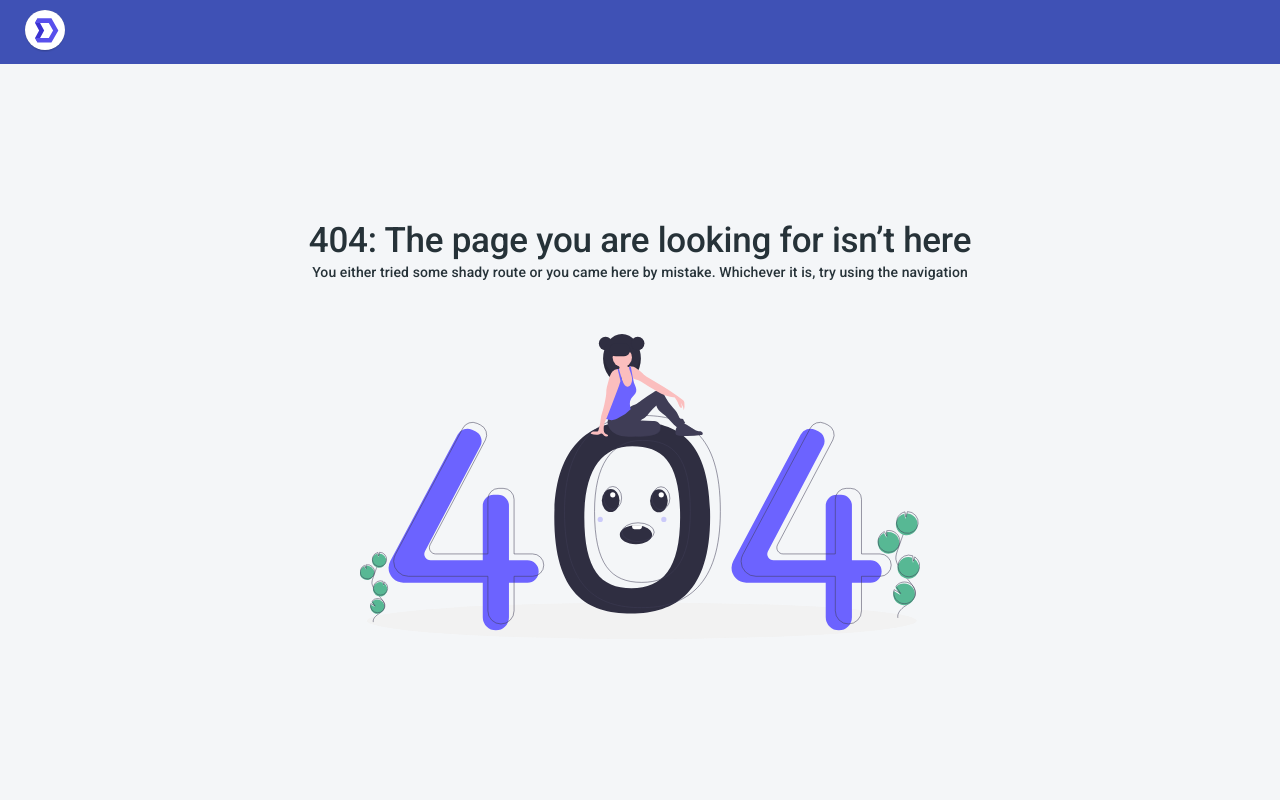
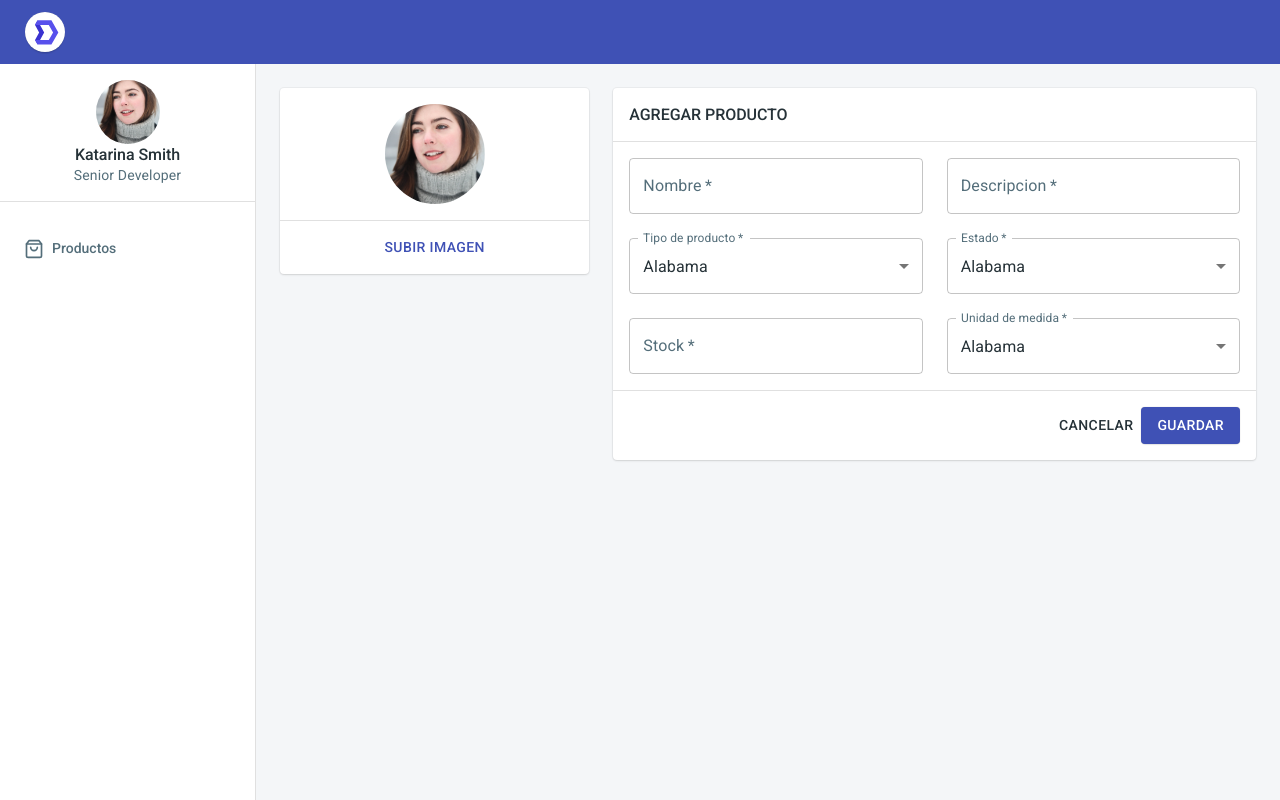
Before and after one commit to Brayanmnu/TiendaDashboardAdminv2, a React (Create React App) app: page /app/products/add_products in a window 1280 px wide. Before the commit this address led to /404. Built offline with nearby package versions, Linux system fonts and the light colour scheme.

Commit message:
Redireccionamiento de agregar producto

```diff
--- a/src/routes.js
+++ b/src/routes.js
@@ -9,7 +9,7 @@ import LoginView from 'src/views/auth/LoginView';
 import NotFoundView from 'src/views/errors/NotFoundView';
 import ProductListView from 'src/views/product/ProductListView';
 import RegisterView from 'src/views/auth/RegisterView';
-import SettingsView from 'src/views/settings/SettingsView';
+import Addproducto from 'src/views/product/ProductListView/Addproducto';
 
 const routes = [
   {
@@ -19,7 +19,8 @@ const routes = [
       { path: 'account', element: <AccountView /> },
       { path: 'customers', element: <CustomerListView /> },
       { path: 'dashboard', element: <DashboardView /> },
-      { path: 'products', element: <ProductListView /> }
+      { path: 'products', element: <ProductListView /> },
+      { path: 'products/add_products', element:<Addproducto/>}
     ]
   },
   {
--- a/src/views/product/ProductListView/Addproducto.js
+++ b/src/views/product/ProductListView/Addproducto.js
@@ -0,0 +1,56 @@
+import React from 'react';
+import {
+    Container,
+    Grid,
+  makeStyles
+} from '@material-ui/core';
+import Page from 'src/components/Page';
+
+import Profile from './Profile';
+import ProfileDetails from './ProfileDetails';
+
+const useStyles = makeStyles((theme) => ({
+    root: {
+      backgroundColor: theme.palette.background.dark,
+      minHeight: '100%',
+      paddingBottom: theme.spacing(3),
+      paddingTop: theme.spacing(3)
+    }
+  }));
+
+
+const Addproducto = () => {
+    const classes = useStyles();
+    return (
+        <Page
+            className={classes.root}
+            title="Agregar productos"
+            >
+            <Container maxWidth="lg">
+                <Grid
+                container
+                spacing={3}
+                >
+                <Grid
+                    item
+                    lg={4}
+                    md={6}
+                    xs={12}
+                >
+                    <Profile />
+                </Grid>
+                <Grid
+                    item
+                    lg={8}
+                    md={6}
+                    xs={12}
+                >
+                    <ProfileDetails />
+                </Grid>
+                </Grid>
+            </Container>
+        </Page>
+    );
+  };
+
+  export default Addproducto;
--- /dev/null
+++ b/src/views/product/ProductListView/Profile.js
@@ -0,0 +1,67 @@
+import React from 'react';
+import PropTypes from 'prop-types';
+import clsx from 'clsx';
+import moment from 'moment';
+import {
+  Avatar,
+  Box,
+  Button,
+  Card,
+  CardActions,
+  CardContent,
+  Divider,
+  Typography,
+  makeStyles
+} from '@material-ui/core';
+
+const user = {
+  avatar: '/static/images/avatars/avatar_6.png'
+};
+
+const useStyles = makeStyles(() => ({
+  root: {},
+  avatar: {
+    height: 100,
+    width: 100
+  }
+}));
+
+const Profile = ({ className, ...rest }) => {
+  const classes = useStyles();
+
+  return (
+    <Card
+      className={clsx(classes.root, className)}
+      {...rest}
+    >
+      <CardContent>
+        <Box
+          alignItems="center"
+          display="flex"
+          flexDirection="column"
+        >
+          <Avatar
+            className={classes.avatar}
+            src={user.avatar}
+          />
+        </Box>
+      </CardContent>
+      <Divider />
+      <CardActions>
+        <Button
+          color="primary"
+          fullWidth
+          variant="text"
+        >
+          Subir imagen
+        </Button>
+      </CardActions>
+    </Card>
+  );
+};
+
+Profile.propTypes = {
+  className: PropTypes.string
+};
+
+export default Profile;
--- /dev/null
+++ b/src/views/product/ProductListView/ProfileDetails.js
@@ -0,0 +1,224 @@
+import React, { useState } from 'react';
+import clsx from 'clsx';
+import PropTypes from 'prop-types';
+import {
+  Box,
+  Button,
+  Card,
+  CardContent,
+  CardHeader,
+  Divider,
+  Grid,
+  TextField,
+  makeStyles
+} from '@material-ui/core';
+
+const states = [
+  {
+    value: 'alabama',
+    label: 'Alabama'
+  },
+  {
+    value: 'new-york',
+    label: 'New York'
+  },
+  {
+    value: 'san-francisco',
+    label: 'San Francisco'
+  }
+];
+
+const useStyles = makeStyles(() => ({
+  root: {}
+}));
+
+const ProfileDetails = ({ className, ...rest }) => {
+  const classes = useStyles();
+  const [values, setValues] = useState({
+    nombre: '',
+    lastName: '',
+    email: '',
+    phone: '',
+    state: '',
+    country: ''
+  });
+
+  const handleChange = (event) => {
+    setValues({
+      ...values,
+      [event.target.name]: event.target.value
+    });
+  };
+
+  return (
+    <form
+      autoComplete="off"
+      noValidate
+      className={clsx(classes.root, className)}
+      {...rest}
+    >
+      <Card>
+        <CardHeader
+          title="AGREGAR PRODUCTO"
+        />
+        <Divider />
+        <CardContent>
+          <Grid
+            container
+            spacing={3}
+          >
+            <Grid
+              item
+              md={6}
+              xs={12}
+            >
+              <TextField
+                fullWidth
+                label="Nombre"
+                name="nombre"
+                onChange={handleChange}
+                required
+                value={values.nombre}
+                variant="outlined"
+              />
+            </Grid>
+            <Grid
+              item
+              md={6}
+              xs={12}
+            >
+              <TextField
+                fullWidth
+                label="Descripcion"
+                name="descripcion"
+                onChange={handleChange}
+                required
+                value={values.descripcion}
+                variant="outlined"
+              />
+            </Grid>
+            <Grid
+              item
+              md={6}
+              xs={12}
+            >
+              <TextField
+                fullWidth
+                label="Tipo de producto"
+                name="tipo"
+                onChange={handleChange}
+                required
+                select
+                SelectProps={{ native: true }}
+                value={values.state}
+                variant="outlined"
+              >
+                {states.map((option) => (
+                  <option
+                    key={option.value}
+                    value={option.value}
+                  >
+                    {option.label}
+                  </option>
+                ))}
+              </TextField>
+            </Grid>
+            <Grid
+              item
+              md={6}
+              xs={12}
+            >
+              <TextField
+                fullWidth
+                label="Estado"
+                name="estado"
+                onChange={handleChange}
+                required
+                select
+                SelectProps={{ native: true }}
+                value={values.state}
+                variant="outlined"
+              >
+                {states.map((option) => (
+                  <option
+                    key={option.value}
+                    value={option.value}
+                  >
+                    {option.label}
+                  </option>
+                ))}
+              </TextField>
+            </Grid>
+            <Grid
+              item
+              md={6}
+              xs={12}
+            >
+              <TextField
+                fullWidth
+                label="Stock"
+                name="stock"
+                onChange={handleChange}
+                required
+                type="number"
+                value={values.stock}
+                variant="outlined"
+              />
+            </Grid>
+            <Grid
+              item
+              md={6}
+              xs={12}
+            >
+              <TextField
+                fullWidth
+                label="Unidad de medida"
+                name="medida"
+                onChange={handleChange}
+                required
+                select
+                SelectProps={{ native: true }}
+                value={values.state}
+                variant="outlined"
+              >
+                {states.map((option) => (
+                  <option
+                    key={option.value}
+                    value={option.value}
+                  >
+                    {option.label}
+                  </option>
+                ))}
+              </TextField>
+            </Grid>
+          </Grid>
+        </CardContent>
+        <Divider />
+        <Box
+          display="flex"
+          justifyContent="flex-end"
+          p={2}
+        >
+           <Button
+           className={classes.importButton}
+           href='/app/products'
+          >
+            Cancelar
+          </Button>
+          <Button
+            color="primary"
+            variant="contained"
+          >
+            Guardar
+          </Button>
+        </Box>
+      </Card>
+    </form>
+  );
+};
+
+ProfileDetails.propTypes = {
+  className: PropTypes.string
+};
+
+export default ProfileDetails;
--- a/src/views/product/ProductListView/Toolbar.js
+++ b/src/views/product/ProductListView/Toolbar.js
@@ -13,6 +13,7 @@ import {
 } from '@material-ui/core';
 import { Search as SearchIcon } from 'react-feather';
 
+
 const useStyles = makeStyles((theme) => ({
   root: {},
   importButton: {
@@ -25,7 +26,6 @@ const useStyles = makeStyles((theme) => ({
 
 const Toolbar = ({ className, ...rest }) => {
   const classes = useStyles();
-
 
   return (
     <div
@@ -42,6 +42,7 @@ const Toolbar = ({ className, ...rest }) => {
         <Button
           color="primary"
           variant="contained"
+          href='/app/products/add_products'
         >
           Agregar producto
         </Button>
--- a/src/views/product/ProductListView/index.js
+++ b/src/views/product/ProductListView/index.js
@@ -42,7 +42,7 @@ const ProductList = () => {
   return (
     <Page
       className={classes.root}
-      title="Products"
+      title="Productos"
     >
       <Container maxWidth={false}>
         <Toolbar />
```
